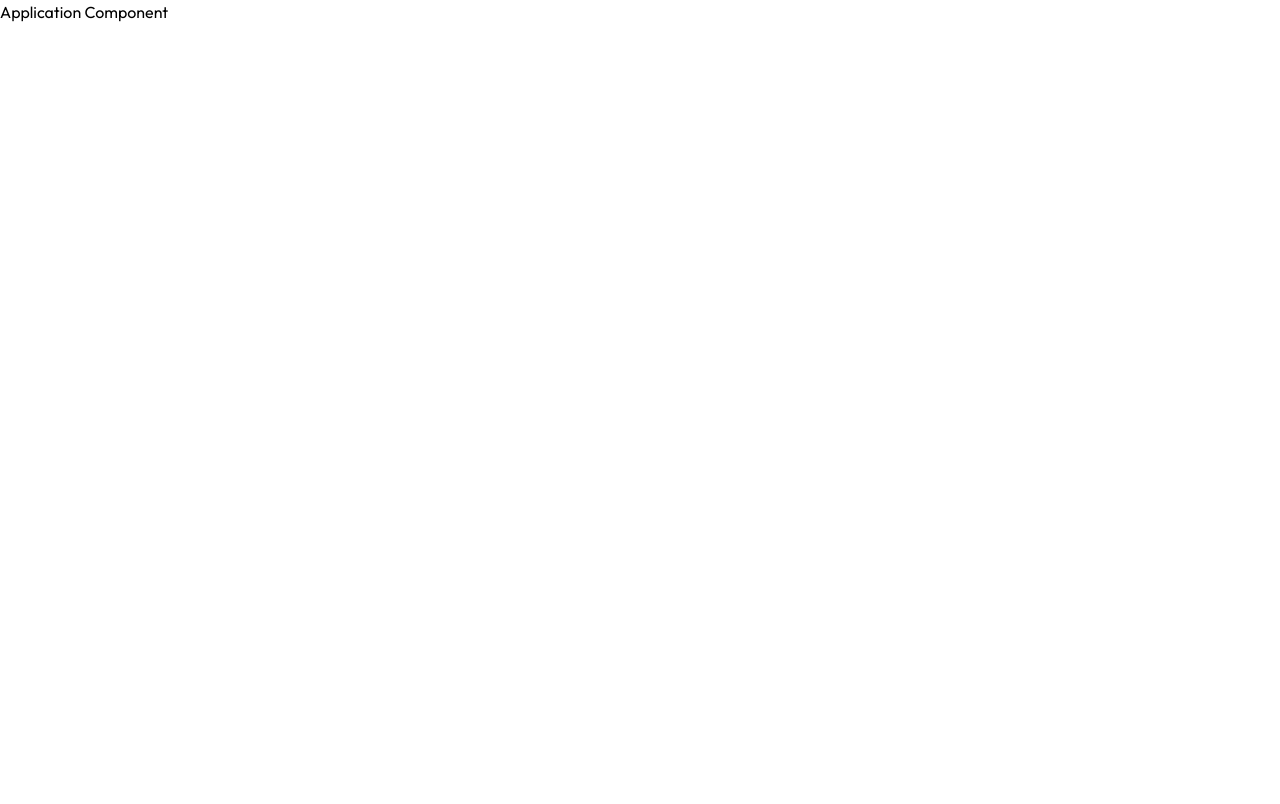
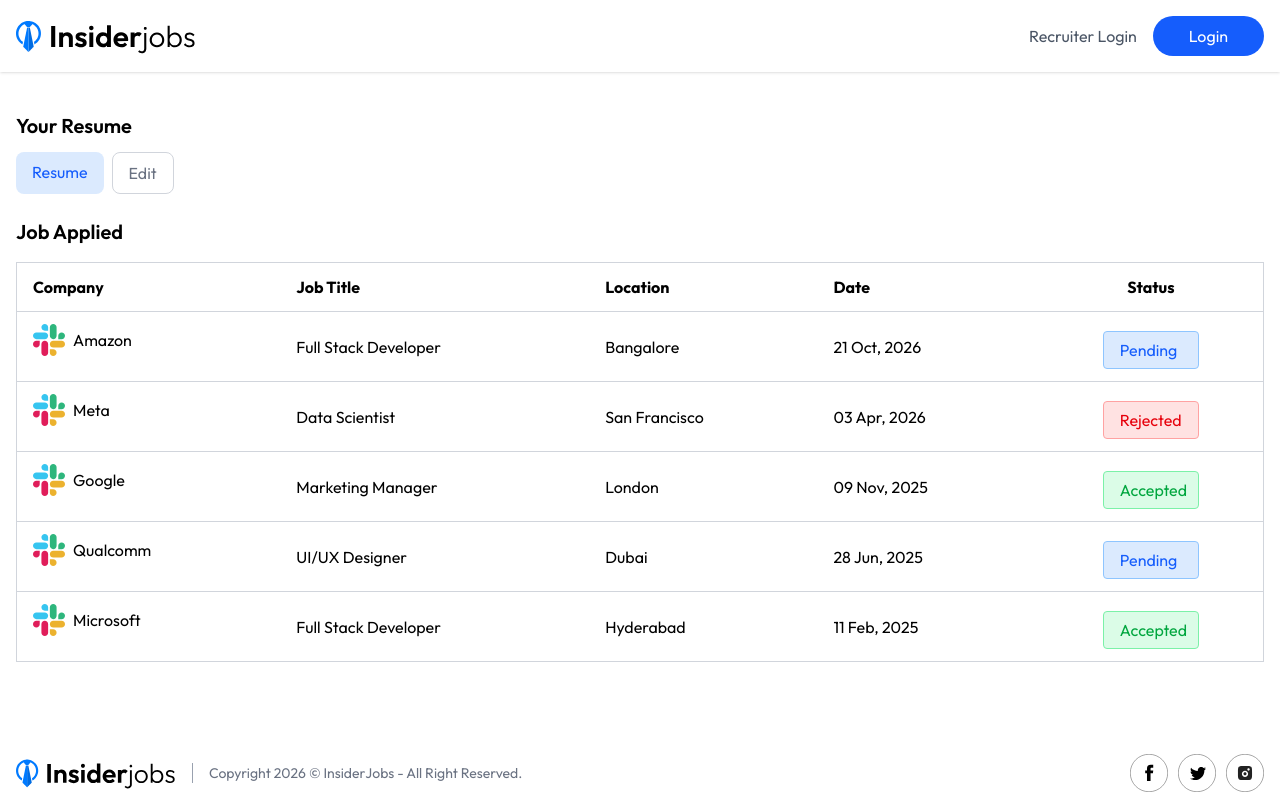
Before and after one commit to baibhavsinhadev/insiderjobs, a React (Vite) app in the folder client/: page /applications in a window 1280 px wide. Built offline with nearby package versions, Linux system fonts and the light colour scheme; no server answers.

Commit message:
ui: complete applications page

```diff
--- a/client/src/assets/assets.js
+++ b/client/src/assets/assets.js
@@ -88,7 +88,7 @@
         company: 'Amazon',
         title: 'Full Stack Developer',
         location: 'Bangalore',
-        createdAt: '22 Aug, 2024',
+        createdAt: '2026-10-21T16:08:27.581Z',
         status: 'Pending',
         logo: company_icon,
     },
@@ -96,7 +96,7 @@
         company: 'Meta',
         title: 'Data Scientist',
         location: 'San Francisco',
-        createdAt: '22 Aug, 2024',
+        createdAt: '2026-04-03T10:36:58.143Z',
         status: 'Rejected',
         logo: company_icon,
     },
@@ -104,7 +104,7 @@
         company: 'Google',
         title: 'Marketing Manager',
         location: 'London',
-        createdAt: '25 Sep, 2024',
+        createdAt: '2025-11-09T19:17:05.926Z',
         status: 'Accepted',
         logo: company_icon,
     },
@@ -112,7 +112,7 @@
         company: 'Qualcomm',
         title: 'UI/UX Designer',
         location: 'Dubai',
-        createdAt: '15 Oct, 2024',
+        createdAt: '2025-06-28T14:52:41.389Z',
         status: 'Pending',
         logo: company_icon,
     },
@@ -120,7 +120,7 @@
         company: 'Microsoft',
         title: 'Full Stack Developer',
         location: 'Hyderabad',
-        createdAt: '25 Sep, 2024',
+        createdAt: '2025-02-11T08:24:16.714Z',
         status: 'Accepted',
         logo: company_icon,
     },
--- a/client/src/pages/user/Application.jsx
+++ b/client/src/pages/user/Application.jsx
@@ -1,9 +1,97 @@
+import { useState } from "react";
+import { Footer, Navbar } from "../../components/components";
+import { assets, jobsApplied } from "../../assets/assets";
+import { formatDate } from "../../utils/utils";
 
 const Application = () => {
+
+    const [isEdit, setIsEdit] = useState(false);
+    const [resume, setResume] = useState(null);
+
+    const handleSave = async () => {
+        resume && setIsEdit(false);
+        setIsEdit(false);
+    };
+
     return (
-        <div>
-            Application Component
-        </div>
+        <>
+            <Navbar />
+
+            <div className="container px-4 min-h-[65vh] 2xl:px-20 mx-auto my-10">
+                <h2 className="text-xl font-semibold">Your Resume</h2>
+
+                <div className="flex gap-2 mb-6 mt-3">
+                    {isEdit ? (
+                        <>
+                            <label className="flex items-center" htmlFor="resume-upload">
+                                <p className="bg-blue-100 text-blue-600 px-4 py-2 rounded-lg mr-2">Select Resume</p>
+
+                                <input type="file" accept="application/pdf" onChange={(e) => setResume(e.target.files[0])} id="resume-upload" hidden required />
+
+                                <img src={assets.profile_upload_icon} alt="profile_upload_icon" />
+                            </label>
+
+                            <button className="bg-green-100 border border-green-300 text-green-600 rounded-lg px-4 py-2" onClick={handleSave}>Save</button>
+                        </>
+                    ) : (
+                        <div className="flex gap-2">
+                            <a href="" className="bg-blue-100 text-blue-600 px-4 py-2 rounded-lg hover:scale-105 active:scale-95 transition-all">
+                                Resume
+                            </a>
+
+                            <button className="text-gray-500 border border-gray-300 rounded-lg px-4 py-2" onClick={() => setIsEdit(true)}>Edit</button>
+                        </div>
+                    )}
+                </div>
+
+                <h2 className="text-xl font-semibold mb-4">Job Applied</h2>
+
+                <table className="min-w-full bg-white border border-gray-300 rounded-lg">
+                    <thead>
+                        <tr className="border-b border-gray-300">
+                            <th className="py-3 px-4 text-left">Company</th>
+                            <th className="py-3 px-4 text-left">Job Title</th>
+                            <th className="py-3 px-4 text-left max-sm:hidden">Location</th>
+                            <th className="py-3 px-4 text-left max-sm:hidden">Date</th>
+                            <th className="py-3 px-4 text-center">Status</th>
+                        </tr>
+                    </thead>
+
+                    <tbody>
+                        {jobsApplied.map((application, index) => (
+                            <tr key={index} className="border border-gray-300 hover:bg-gray-100 cursor-pointer">
+                                <td className="py-3 px-4 flex items-center gap-2">
+                                    <img src={application.logo} alt={application.company} className="w-8 h-8" />
+                                    {application.company}
+                                </td>
+
+                                <td className="py-3 px-4">{application.title}</td>
+                                <td className="py-3 px-4 max-sm:hidden">{application.location}</td>
+
+                                <td className="py-3 px-4 max-sm:hidden">
+                                    {formatDate(application.createdAt)}
+                                </td>
+
+                                <td className="py-3 px-4 flex justify-center">
+                                    <div
+                                        className={`${application.status === "Accepted"
+                                            ? "bg-green-100 border border-green-300 text-green-600"
+                                            : application.status === "Rejected"
+                                                ? "bg-red-100 border border-red-300 text-red-600"
+                                                : "bg-blue-100 border border-blue-300 text-blue-600"
+                                            } px-4 py-1.5 rounded w-24`}
+                                    >
+                                        {application.status}
+                                    </div>
+                                </td>
+                            </tr>
+                        ))}
+                    </tbody>
+                </table>
+            </div>
+
+            <Footer />
+        </>
     );
 };
 
--- /dev/null
+++ b/client/src/utils/formatDate.js
@@ -0,0 +1,19 @@
+const formatDate = (date) => {
+    if (!date) return "";
+    const parsedDate = new Date(date);
+    if (isNaN(parsedDate)) return "";
+
+    const day = parsedDate.toLocaleString("en-GB", {
+        day: "2-digit",
+    });
+
+    const month = parsedDate.toLocaleString("en-GB", {
+        month: "short",
+    });
+
+    const year = parsedDate.getFullYear();
+
+    return `${day} ${month}, ${year}`;
+};
+
+export default formatDate;
--- a/client/src/utils/utils.js
+++ b/client/src/utils/utils.js
@@ -1,2 +1,3 @@
 export { default as formatCTC } from "./formatCTC.js";
 export { default as formatTimeAgo } from "./formatTimeAgo.js";
+export { default as formatDate } from "./formatDate.js";
```
